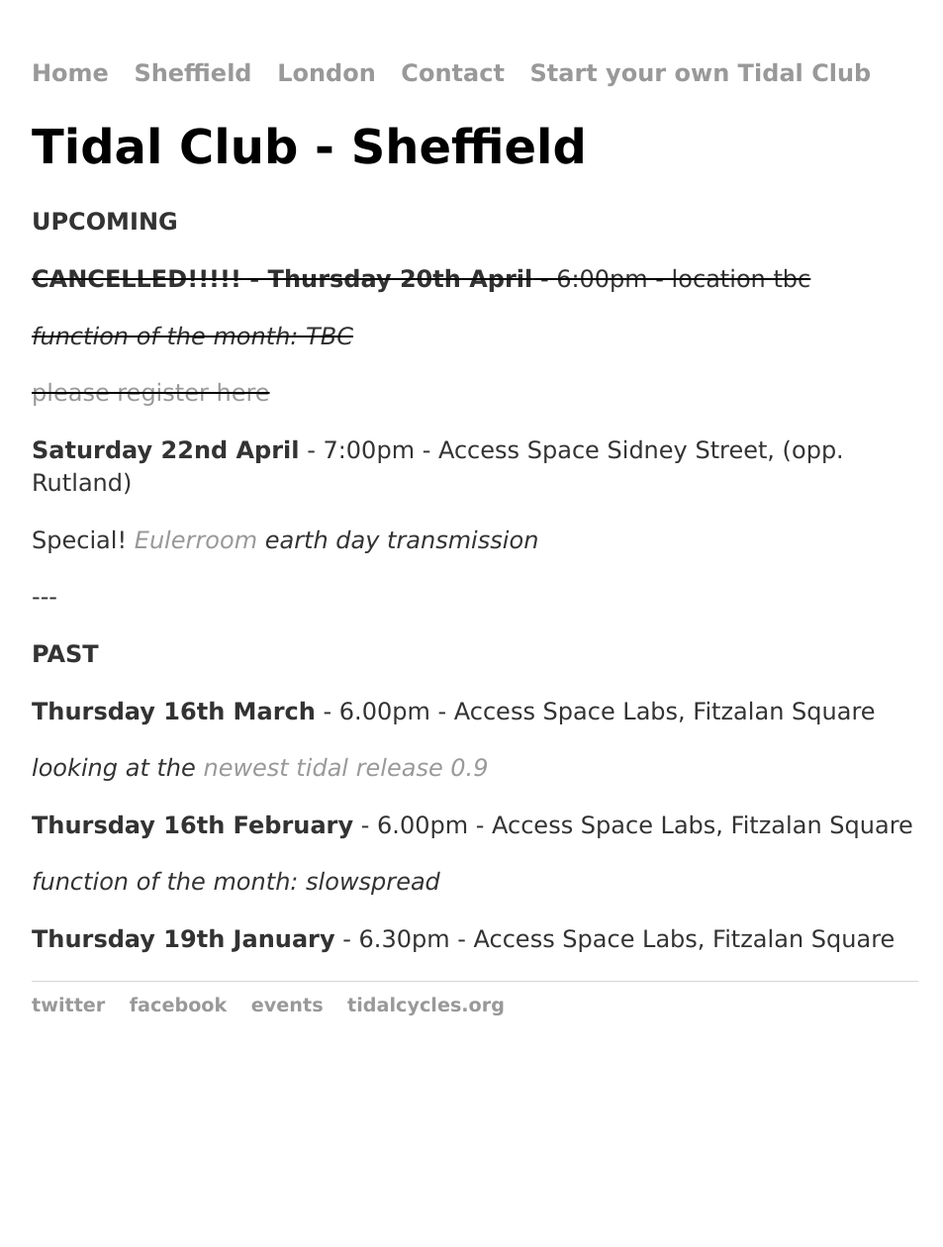
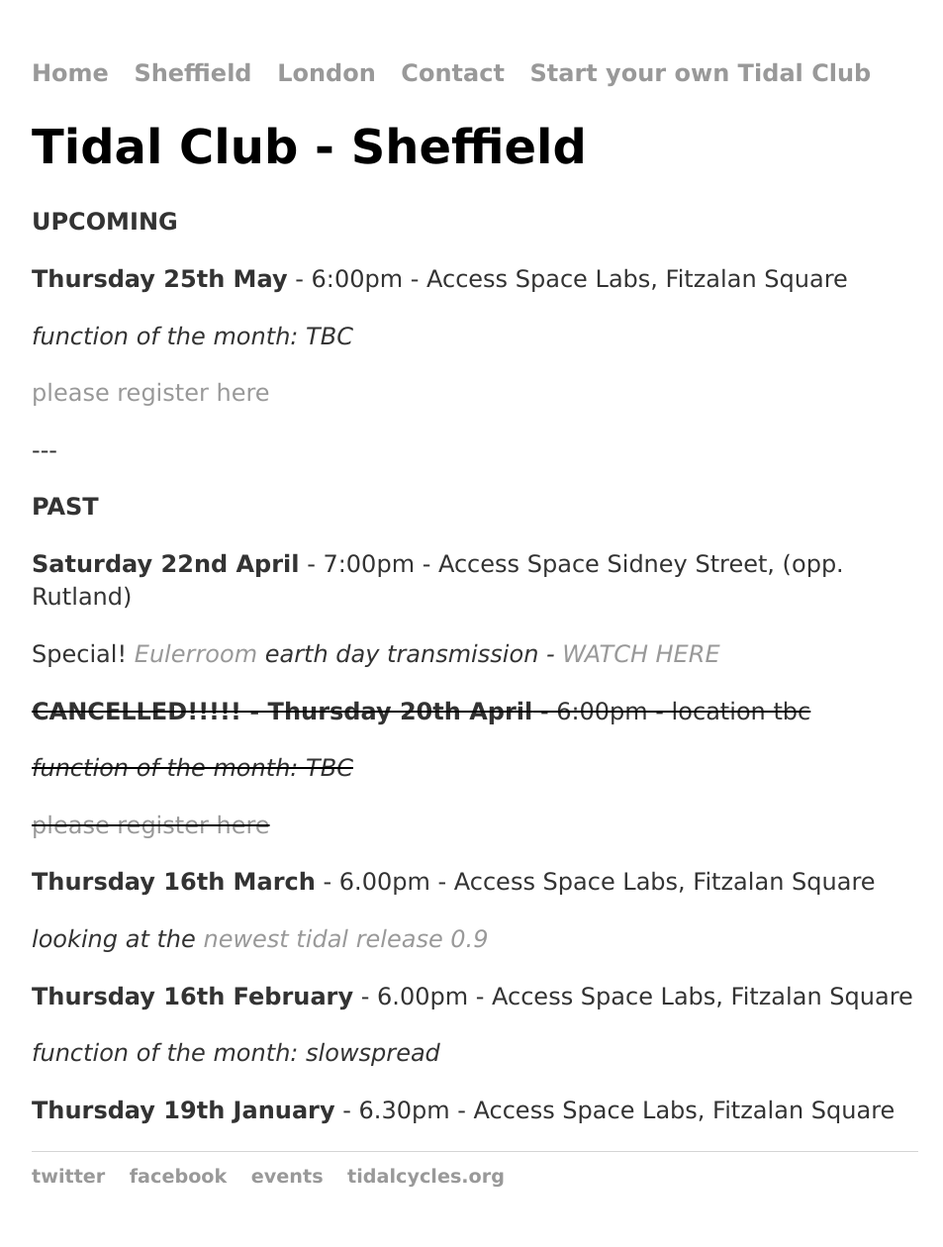
Before and after one commit to tidalclub/tidalclub.github.io, a Jekyll site: the page built from sheffield.html, in a window 1280 px wide. Shown: the whole page at 99% size, without its empty margins (160-1113 px from the left). Built offline with Jekyll 4.4.1, drawn with Linux system fonts in a browser that asks for light colours; before the commit the page ends 1087 px from its top, so only the background shows below that.

Commit message:
Update sheffield.html

```diff
--- a/sheffield.html
+++ b/sheffield.html
@@ -7,17 +7,21 @@ title: Tidal Club - Sheffield
 
 			<p><b>UPCOMING</b></p>
 			<p></p>
-			<del><p><b>CANCELLED!!!!! - Thursday 20th April</b> - 6:00pm - location tbc</p>
+			<p><b>Thursday 25th May</b> - 6:00pm - Access Space Labs, Fitzalan Square</p>
 			<p><em>function of the month: TBC</em></p>
-			<p><a href="https://www.picatic.com/tidalclub4#">please register here</a></p></del>
-			<p></p>
-			<p><b>Saturday 22nd April</b> - 7:00pm - Access Space Sidney Street, (opp. Rutland)</p>
-			<p>Special! <em><a href="http://eulerroom.com/">Eulerroom</a> earth day transmission</em></p>
+			<p><a href="https://www.picatic.com/tidalclub5#">please register here</a></p>
 			<p></p>
 
 			<p>---</p>
 
 			<p><b>PAST</b></p>
+			<p></p>
+			<p><b>Saturday 22nd April</b> - 7:00pm - Access Space Sidney Street, (opp. Rutland)</p>
+			<p>Special! <em><a href="http://eulerroom.com/">Eulerroom</a> earth day transmission - <a href="https://www.youtube.com/watch?v=ApPD3YG9ANQ">WATCH HERE</a></em></p>
+			<p></p>
+			<del><p><b>CANCELLED!!!!! - Thursday 20th April</b> - 6:00pm - location tbc</p>
+			<p><em>function of the month: TBC</em></p>
+			<p><a href="https://www.picatic.com/tidalclub4#">please register here</a></p></del>
 			<p></p>
 			<p><b>Thursday 16th March</b> - 6.00pm - Access Space Labs, Fitzalan Square</p>
 			<p><em>looking at the <a href="https://slab.org/patterns-are-the-time-of-numbers/">newest tidal release 0.9</a></em></p>
```
